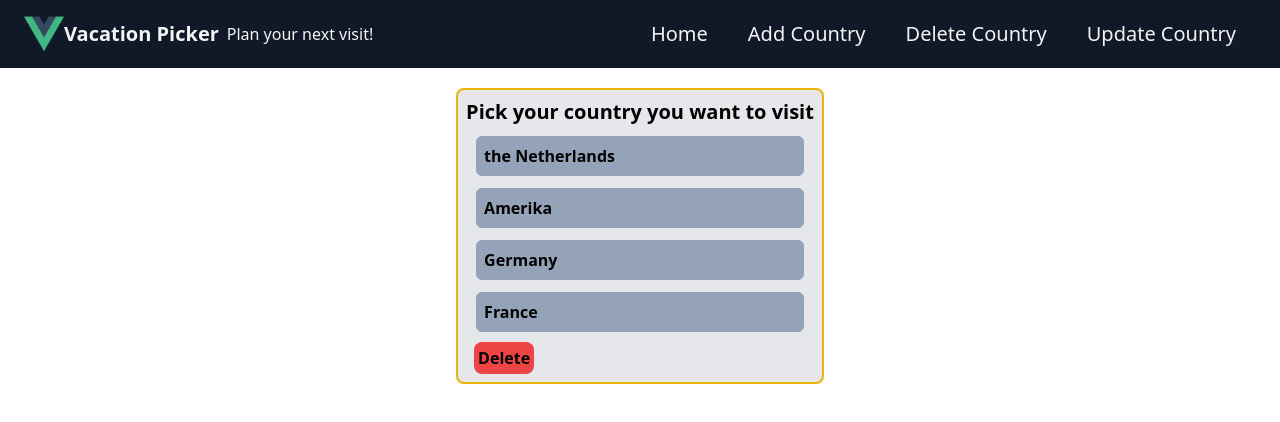
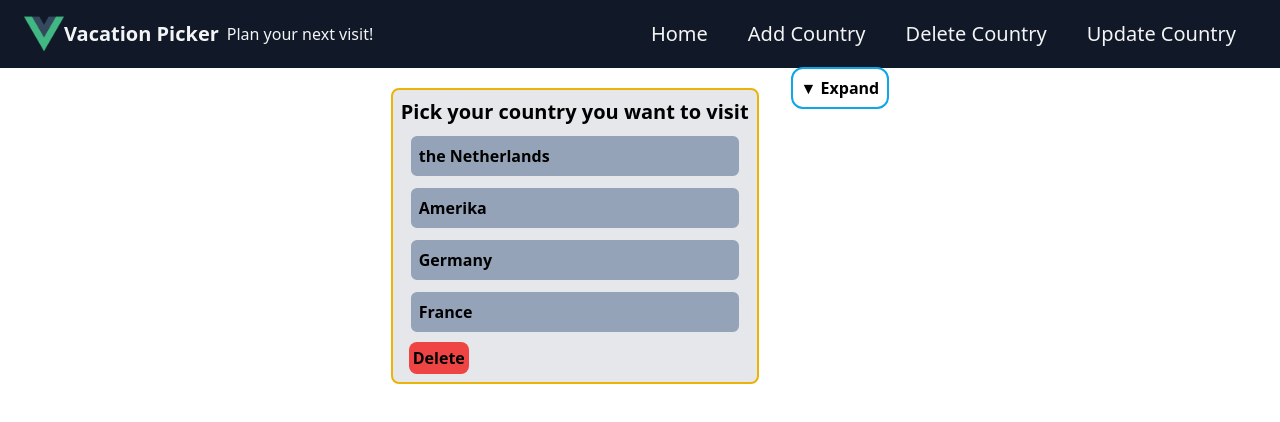
Before and after one commit to SwenteMebel/VueVacation, a Vue app: page / in a window 1280 px wide. Shown: the top 422 px of the page. Built offline with nearby package versions, Linux system fonts and the light colour scheme.

Commit message:
ga hier mee verder vooeg hier de API in die je eerder ook gedaan hebt

```diff
--- a/src/components/UpdateCountry.vue
+++ /dev/null
@@ -1,9 +0,0 @@
-<template>
-    <h1>Update Country</h1>
-</template>
-
-<script>
-export default {
-    name: 'UpdateCountry',
-}
-</script>
--- a/src/components/VacationPicker.vue
+++ b/src/components/VacationPicker.vue
@@ -15,12 +15,12 @@
                 </ul>
                 <button @click="remove(selectedCountryIndex)" class="bg-red-500 p-1 ml-2 rounded-lg font-semibold">Delete </button>
             </div>
-             <!-- <collapsible-section>
-               Via @rating krijgen we data terug vanuit de child en dat word dan verder bewerkt als dat in deze component nodig is
-                 Via :country versturen data naar de child, en dan kan dat daar ook weer verwerkt worden mocht dit nodig zijn
+            <collapsible-section>
+               <!--Via @rating krijgen we data terug vanuit de child en dat word dan verder bewerkt als dat in deze component nodig is
+             Via :country versturen data naar de child, en dan kan dat daar ook weer verwerkt worden mocht dit nodig zijn -->
 
                 <CountryDetails v-if="selectedCountry" @rating="onRating($event)" :country="selectedCountry" />
-            </collapsible-section>-->
+            </collapsible-section>
         </div>
     </div>
 </template>
@@ -28,8 +28,8 @@
 <script>
 import CountryData from '@/data/CountryData.js'
 import mixins from '@/mixins/mixins.js'
-//import CountryDetails from './CountryDetails.vue'
-//import CollapsibleSection from './CollapsibleSection.vue'
+import CountryDetails from './CountryDetails.vue'
+import CollapsibleSection from './CollapsibleSection.vue'
 
 
 export default {
@@ -37,8 +37,8 @@ export default {
    mixins: [mixins],
 
    components: {
-        //CountryDetails,
-        //CollapsibleSection,
+        CountryDetails,
+        CollapsibleSection,
    },
 
     data(){
--- a/src/main.js
+++ b/src/main.js
@@ -1,8 +1,8 @@
 import { createApp } from 'vue'
 import App from './App.vue'
 import './index.css'
-// import router dingen
-import router from '@/routing'
+// import router file
+import router from '@/routing/index'
 
 
 createApp(App)
--- a/src/routing/index.js
+++ b/src/routing/index.js
@@ -29,11 +29,7 @@ const routes = [
         name: 'deleting',
         component: DeleteCountry
     },
-    {
-        path: '/update',
-        name: 'update/change',
-        component: () => import(/* webpackChunkName: "update" */'@/components/UpdateCounrty.vue')
-    },
+
 
 
 ]
```
Also changed, not shown: src/routing/router.js (deleted, +0 -12 lines).
